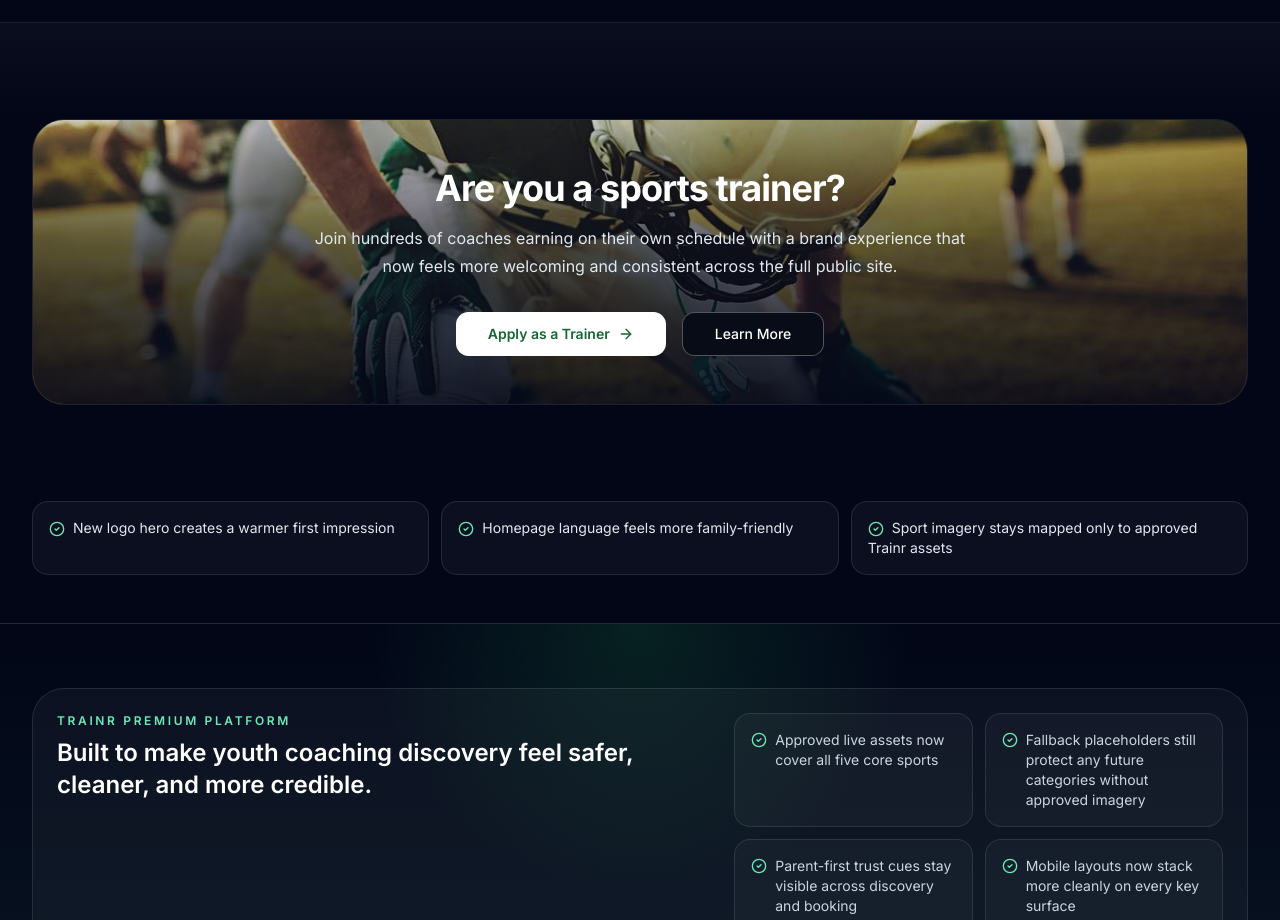
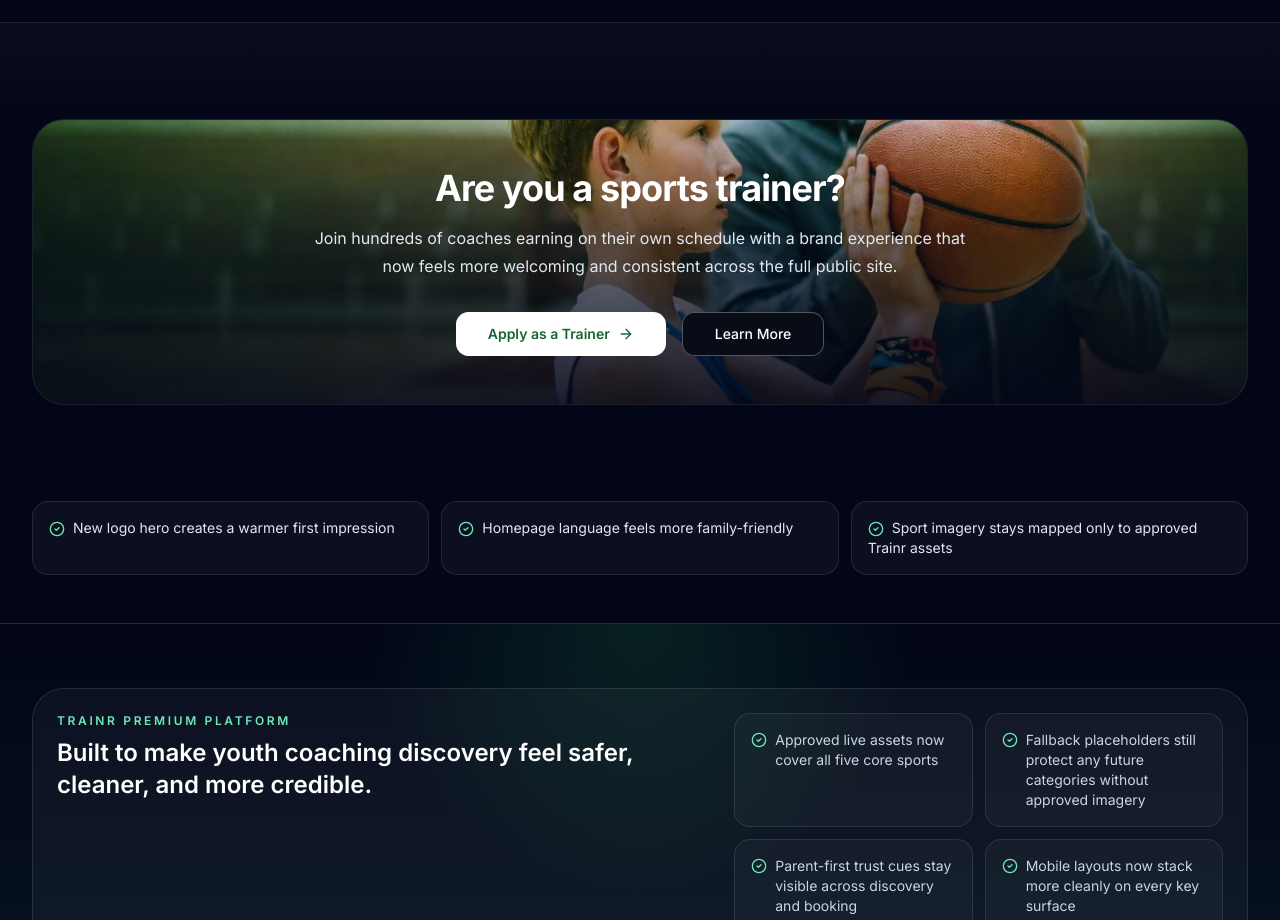
Before and after one commit to StylereTech/trainr, a Next.js app: page / in a window 1280 px wide. Shown: the part 4000-4920 px from the top of the page. Built offline with nearby package versions, Linux system fonts and the light colour scheme; no server answers.

Commit message:
Use Jefe's basketball coaching image for trainer CTA section

```diff
--- a/src/app/page.tsx
+++ b/src/app/page.tsx
@@ -347,8 +347,8 @@ export default function HomePage() {
         <div className="container">
           <div className="relative overflow-hidden rounded-[2rem] border border-white/10">
             <Image
-              src="/images/trainr/football-brand.jpg"
-              alt="Youth football coaching session"
+              src="/images/trainr/custom/trainer-cta.jpg"
+              alt="Youth basketball player training with coach"
               fill
               className="object-cover"
             />
```
Also changed, not shown: public/images/trainr/custom/trainer-cta.jpg (added).
